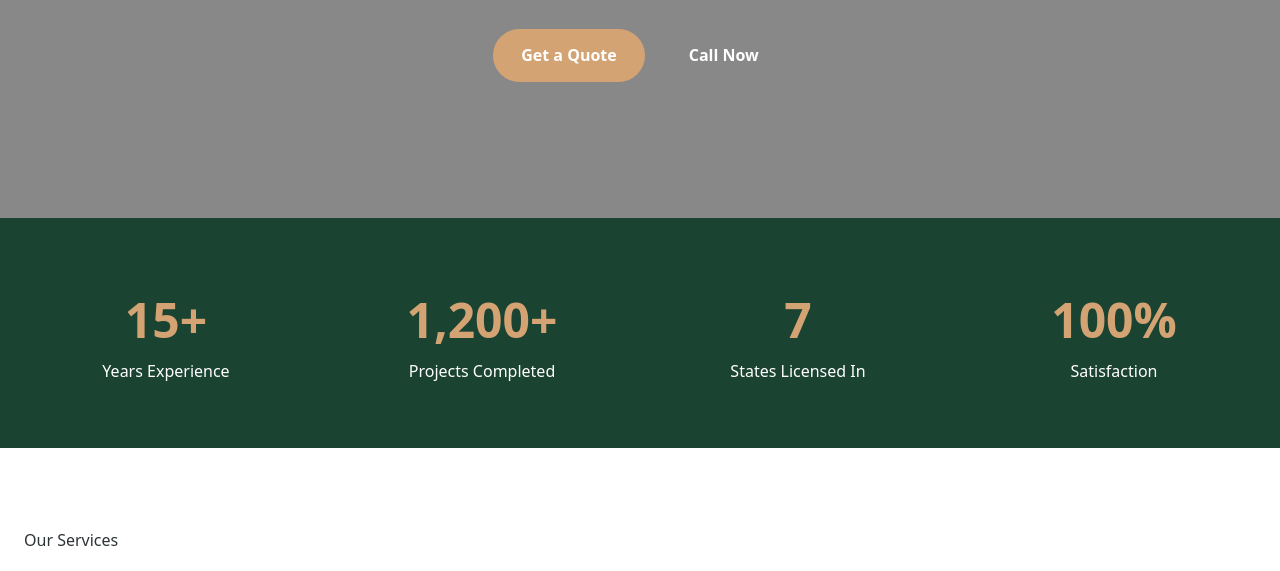
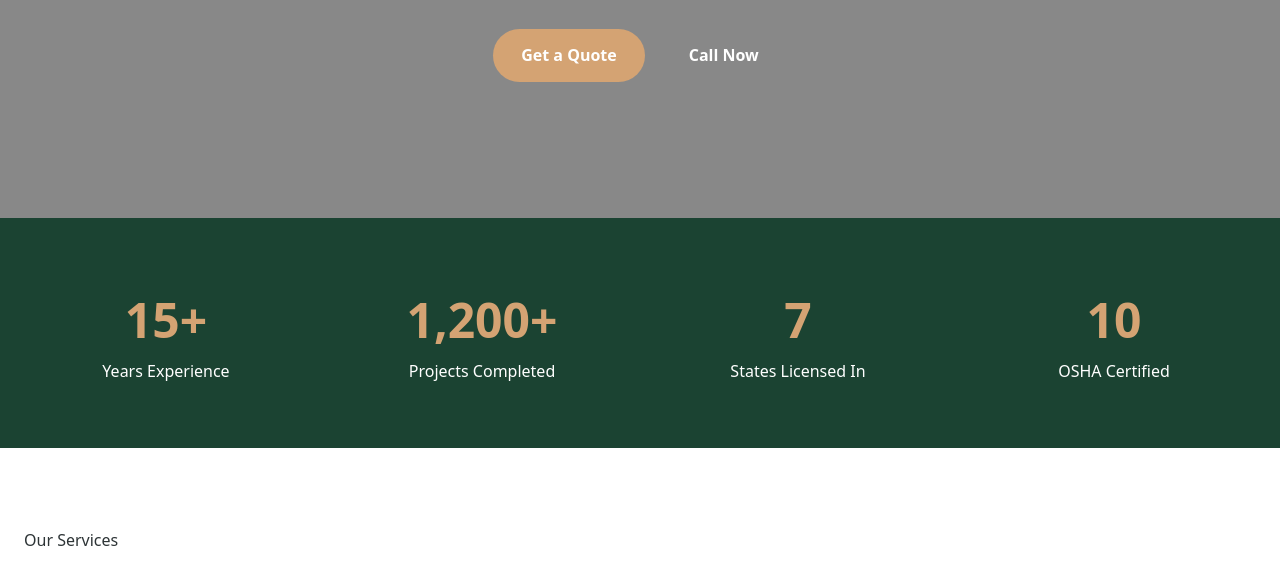
Before and after one commit to BugNOut/website, a plain HTML site: page index.html in a window 1280 px wide. Shown: the part 615-1186 px from the top of the page. Drawn offline with Linux system fonts and the light colour scheme.

Commit message:
Update index.html

```diff
--- a/index.html
+++ b/index.html
@@ -38,7 +38,7 @@
       <div class="stat"><strong>15+</strong><span>Years Experience</span></div>
       <div class="stat"><strong>1,200+</strong><span>Projects Completed</span></div>
       <div class="stat"><strong>7</strong><span>States Licensed In</span></div>
-      <div class="stat"><strong>100%</strong><span>Satisfaction</span></div>
+      <div class="stat"><strong>10</strong><span>OSHA Certified</span></div>
     </section>
 
     <!-- SERVICES -->
```
